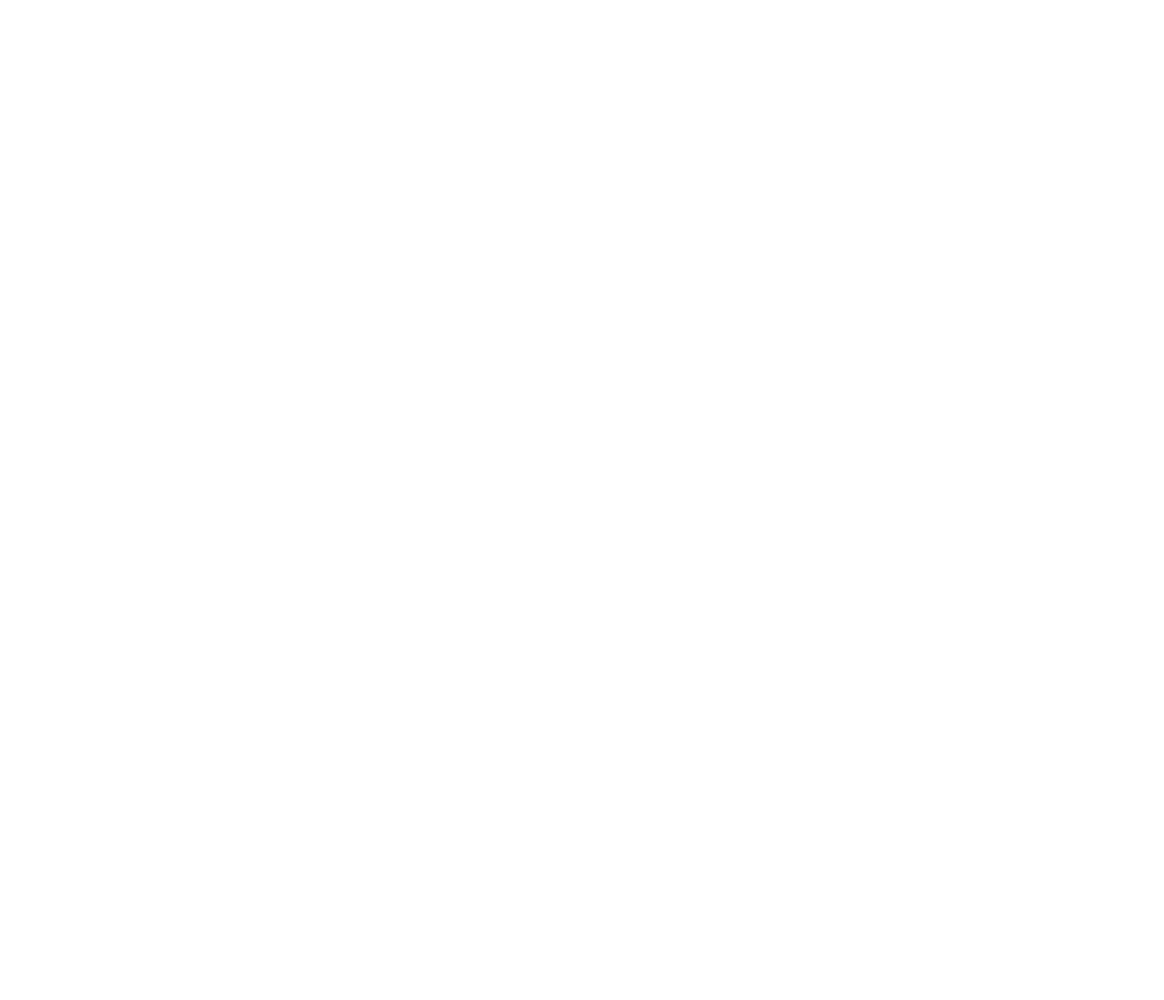
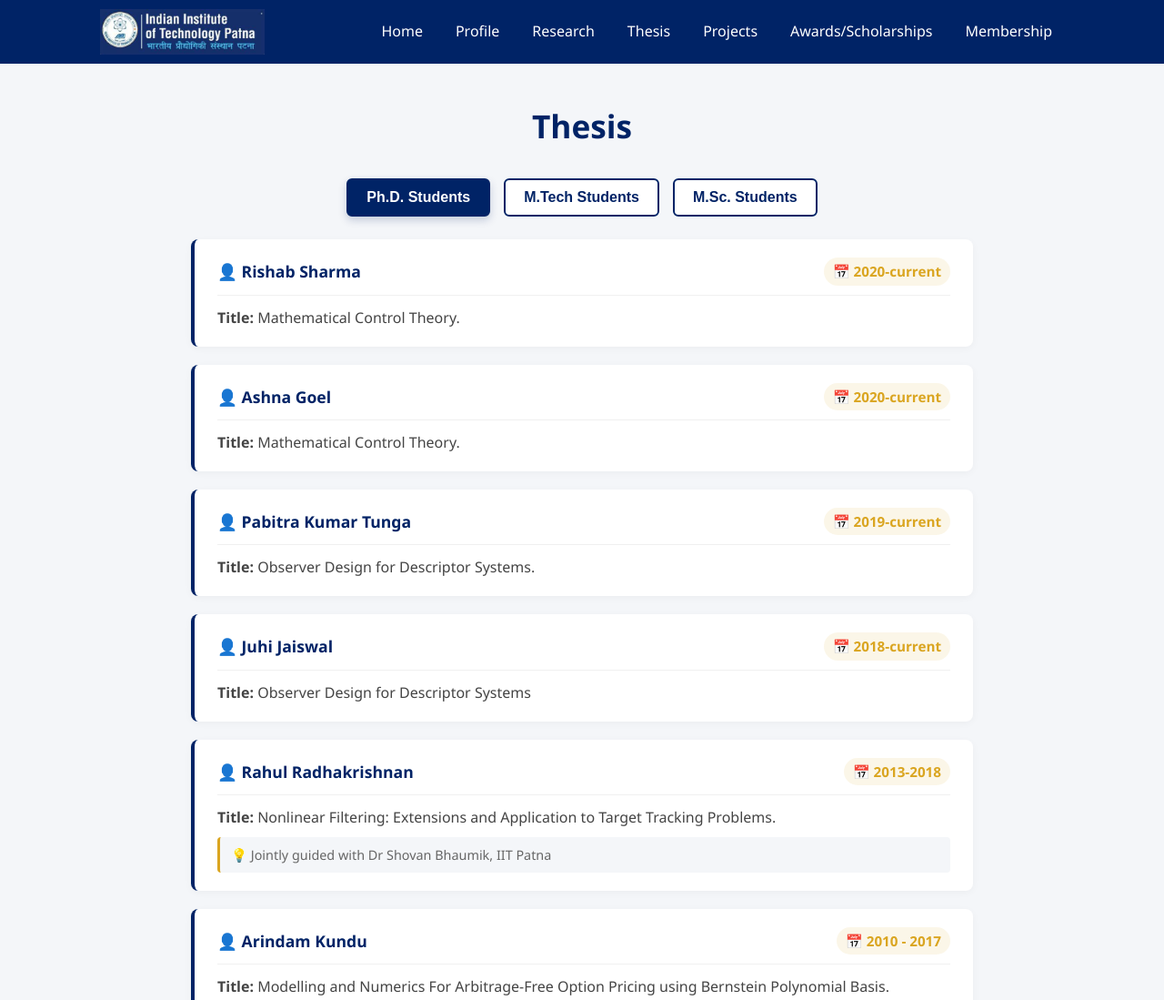
Before and after one commit to adityainputs/DEPLOYIITP, a plain HTML site: page thesis.html in a window 1280 px wide. Shown: the top 1099 px of the page at 91% size. Before the commit the page ends 800 px from the top, so only its background shows below. Drawn offline with Linux system fonts and the light colour scheme.

Commit message:
research page done

```diff
--- a/index.js
+++ b/index.js
@@ -1,12 +1,6 @@
-function toggleMenu() {
-    // Finds the navigation menu
-    const menu = document.getElementById('nav-menu');
-    // Toggles the 'active' class on and off
-    menu.classList.toggle('active');
-}
-
-//Reasearch
-
+// ==========================================
+// 1. DATA REPOSITORIES (Frozen for performance)
+// ==========================================
 
 const researchData = {
     publications: [
@@ -39,11 +33,10 @@
         "N.K. Tomar and N. Sukavanam, Exact Controllability of Semilinear Thermoelastic System with Control Solely in Thermal Equation, Numerical Functional Analysis and Optimization, vol. 29(9-10), 2008, pp. 1171-1179.",
         "N. Sukavanam and N.K. Tomar, Approximate Controllability of semilinear delay control systems, Nonlinear Functional Analysis and Application, vol. 12(1), 2007, pp. 53-59."
     ],
-
     conferences: [
-        "J. Jaiswal, M.K. Gupta, and N.K. Tomar. On Functional Observers for Descriptor Systems. In: Proceedings of American Control Conference 2021 (ACC 2021) (Accepted), IEEE, 2021.",
-        "M.K. Gupta, N.K. Tomar, D. Sharma, and J. Jaiswal. PD observer design for Descriptor Systems with Unknown Inputs. In: Proceedings of 5th IEEE Conference on Recent Advances and Innovations in Engineering (ICRAIE 2020) (Accepted), IEEE, 2020.",
-        "R. Radhakrishnan, S. Bhaumik, and N.K. Tomar. Continuous-Discrete Quadrature Filters for Intercepting a Ballistic Target on Reentry using Seeker Measurements. In: Proceedings of Third IFAC International Conference on Advances in Control and Optimization of Dynamical Systems (ACODS 2018), IFAC-PapersOnLine Journal, Elsevier, vol. 51(1), 2018, pp. 383-388.",
+        "J. Jaiswal, M.K. Gupta, and N.K. Tomar. On Functional Observers for Descriptor Systems. In: Proceedings of American Control Conference 2021 (ACC 2021) (Accepted), IEEE, 2021.(Place of Conference: New Orleans, Louisiana, USA during May 26-28,2021)",
+        "M.K. Gupta, N.K. Tomar, D. Sharma, and J. Jaiswal. PD observer design for Descriptor Systems with Unknown Inputs. In: Proceedings of 5th IEEE Conference on Recent Advances and Innovations in Engineering (ICRAIE 2020) (Accepted), IEEE, 2020.(Place of Conference: Poornima College of Engineering, Rajasthan, India during Dec1-3, 2020)",
+        "R. Radhakrishnan, S. Bhaumik, and N.K. Tomar. Continuous-Discrete Quadrature Filters for Intercepting a Ballistic Target on Reentry using Seeker Measurements. In: Proceedings of Third IFAC International Conference on Advances in Control and Optimization of Dynamical Systems (ACODS 2018), IFAC-PapersOnLine Journal, Elsevier, vol. 51(1), 2018, pp. 383-388.(Place of Conference: Dr. APJ Abdul Kalam MissileComplex, Hyderabad, India during Feb 18 - 22, 2018)",
         "R. Radhakrishnan, S. Bhaumik, and N.K. Tomar. Continuous-discrete shifted Rayleigh filter for underwater passive bearings-only target tracking. In: Proceedings of the AsianControl Conference (ASCC-2017) IEEE, 2017. (Place of Conference: Gold Coast ConventionCentre, Australia during Dec 17 - 20, 2017). DOI: 10.1109/ASCC.2017.8287272",
         "S. Chandra, M.K. Gupta, and N.K. Tomar. Observer Design Approach to Synchronize Lorenz Chaotic Systems for Secure Communication. In: Proceedings of the International Conference on Computational Modellimg and Simulation, 2017. (Place of Conference:University of Colombo, Sri Lanka during May 17 - 19, 2017)",
         "R. Radhakrishnan, M. Saha, S. Bhaumik, and N.K. Tomar. Ballistic target tracking and its interception using suboptimal filters on reentry. In: Proceedings of the Sixth Inter-national Symposium on Embedded Computing and System Design (ISED-2016) IEEE,2016. (Place of Conference: Indian Institute of Technology, Patna Bihta, India duringDec 15 - 17, 2016) DOI:10.1109/ISED.2016.7977096",
@@ -58,7 +51,6 @@
         "M.K. Gupta, N.K. Tomar and S. Bhaumik. On Observability of Irregular Descriptor Systems. In: Advances in Control and Optimization of Dynamical Systems (ACODS 2014), IFAC, vol. 3(1), 2014, PP. 376-379. (Place of Conference: IIT Kanpur, Kanpur, India during March 13 - 15, 2014).",
         "N.K. Tomar and N. Sukavanam. Exact Controllability of Semilinear Thermoelastic System with Control and non-linearity in Thermal Component Only. In: ICIAM07, PAMM, vol. 7(1), 2008, pp. 2030039 - 2030040. (Place of Conference: ETH Zurich and University of Zurich, Switzerland during July 16 - 20, 2007)."
     ],
-
     workshops: [
         "Workshop on Scientific Computing, Indian Institute of Technology Patna, Aug 02-03, 2012.",
         "Tutorial Series on algorithms and mathematical techniques used in simulation and verification tools for Integrated Circuits, Indian Institute of Technology Patna, India, Aug-Sep, 2012.",
@@ -70,31 +62,114 @@
     ]
 };
 
-// UI Controller to populate lists and switch tabs smoothly
+const thesisData = {
+    phd: [
+        { name: "Rishab Sharma", title: "Mathematical Control Theory.", year: "2020-current", meta: "" },
+        { name: "Ashna Goel", title: "Mathematical Control Theory.", year: "2020-current", meta: "" },
+        { name: "Pabitra Kumar Tunga", title: "Observer Design for Descriptor Systems.", year: "2019-current", meta: "" },
+        { name: "Juhi Jaiswal", title: "Observer Design for Descriptor Systems", year: "2018-current", meta: "" },
+        { name: "Rahul Radhakrishnan", title: "Nonlinear Filtering: Extensions and Application to Target Tracking Problems.", year: "2013-2018", meta: "Jointly guided with Dr Shovan Bhaumik, IIT Patna" },
+        { name: "Arindam Kundu", title: "Modelling and Numerics For Arbitrage-Free Option Pricing using Bernstein Polynomial Basis.", year: "2010 - 2017", meta: "Jointly guided with Dr Summit Kumar, IIM Udaipur" },
+        { name: "Mahendra Kumar Gupta", title: "Observer Design for Irregular Descriptor Systems.", year: "2012-2016", meta: "Jointly guided with Dr Shovan Bhaumik, IIT Patna" },
+        { name: "Suman Kumar", title: "Controllability Analysis for Infinite-Dimensional Semilinear Systems.", year: "2010-2016", meta: "" },
+        { name: "Vikas Kumar Mishra", title: "Controllability and Feedback Control Problems for Linear Time-Invariant Descriptor Systems.", year: "2011-2016", meta: "" }
+    ],
+    mtech: [
+        { name: "Ramen Ghosh", title: "Study of Wong Sequences for Solution of Differential Algebraic Equations.", year: "2016-2017", meta: "" },
+        { name: "Ujjwal Pratap", title: "Study of Model Order Reduction Techniques for Descriptor Systems.", year: "2016-2017", meta: "" },
+        { name: "Sonam Chandra", title: "Implementation of Descriptor Observer Design Approach to Synchronize Chaotic Systems for Secure Communication.", year: "2014-2015", meta: "" }
+    ],
+    msc: [
+        { name: "Ankita Yadav", title: "", year: "2020-2021", meta: "" },
+        { name: "Suman Kumari, Rani Kumari, Vaishaly Verma, Shivam Middha", title: "", year: "2017-2018", meta: "" }
+    ]
+};
+
+// Freeze datasets in memory to optimize browser engine execution speeds
+Object.freeze(researchData);
+Object.freeze(thesisData);
+
+// ==========================================
+// 2. CORE INTERFACE FUNCTIONS
+// ==========================================
+
+// Lightweight navigation toggle
+function toggleMenu() {
+    const menu = document.getElementById('nav-menu');
+    if (menu) menu.classList.toggle('active');
+}
+
+// Optimized Dashboard Renderer utilizing DocumentFragments
+function renderDashboardList(targetId, dataArray, cardGeneratorFn) {
+    const container = document.getElementById(targetId);
+    if (!container) return;
+
+    // Use DocumentFragment to batch DOM injections into a single reflow paint
+    const fragment = document.createDocumentFragment();
+
+    dataArray.forEach(item => {
+        fragment.appendChild(cardGeneratorFn(item));
+    });
+
+    container.innerHTML = "";
+    container.appendChild(fragment);
+}
+
+// Optimized tab visual state updater
+function updateActiveTabStyle(activeToken) {
+    const buttons = document.querySelectorAll(".tab-btn");
+    buttons.forEach(btn => {
+        const clickAttr = btn.getAttribute("onclick") || "";
+        btn.classList.toggle("active", clickAttr.includes(activeToken));
+    });
+}
+
+// ==========================================
+// 3. EVENT BUSINESS LOGIC CONTROLLERS
+// ==========================================
+
 function switchTab(category) {
-    const listContainer = document.getElementById("research-list");
-    if (!listContainer) return; // Prevent errors if executing script on home or profile page
-
-    // Reset list HTML contents completely
-    listContainer.innerHTML = "";
-
-    // Generate inner list fragments cleanly
-    researchData[category].forEach(itemText => {
+    renderDashboardList("research-list", researchData[category], itemText => {
         const li = document.createElement("li");
         li.innerHTML = itemText;
-        listContainer.appendChild(li);
+        return li;
     });
-
-    // Toggle styling states on tab buttons
-    const buttons = document.querySelectorAll(".tab-btn");
-    buttons.forEach(btn => btn.classList.remove("active"));
-
-    // Set target button to active state natively matching event click parameters
-    const clickedBtn = Array.from(buttons).find(btn => btn.getAttribute("onclick").includes(category));
-    if (clickedBtn) clickedBtn.classList.add("active");
+    updateActiveTabStyle(category);
 }
 
-// Initial invocation after resource rendering complete to default populate first tab view
+function switchThesisTab(level) {
+    renderDashboardList("thesis-container", thesisData[level], student => {
+        const card = document.createElement("div");
+        card.className = "sc"; // Student Card
+
+        const metaHTML = student.meta ? `<div class="sc-meta">💡 ${student.meta}</div>` : "";
+        // CONDITION CHECK: Only build the title element if student.title is not empty
+        const titleHTML = student.title ? `<div class="sc-title"><strong>Title:</strong> ${student.title}</div>` : "";
+
+        card.innerHTML = `
+            <div class="sc-header">
+                <span class="sc-name">👤 ${student.name}</span>
+                <span class="sc-year">📅 ${student.year}</span>
+            </div>
+            ${titleHTML}
+            ${metaHTML}
+        `;
+        return card;
+    });
+    updateActiveTabStyle(level);
+}
+
+// ==========================================
+// 4. ROUTER RUNTIME INITIALIZATION
+// ==========================================
+
+// Global invocation binder layout listener
 document.addEventListener("DOMContentLoaded", () => {
-    switchTab("publications");
+    // Detect page context natively based on anchor presence
+    if (document.getElementById("research-list")) {
+        switchTab("publications");
+    }
+    if (document.getElementById("thesis-container")) {
+        switchThesisTab("phd");
+    }
 });
--- a/style1.css
+++ b/style1.css
@@ -407,3 +407,79 @@
     border-color: var(--primary-navy);
     box-shadow: 0 4px 10px rgba(0, 35, 102, 0.2);
 }
+
+/* === DYNAMIC PUBLICATION LINK STYLES === */
+.paper-link {
+    color: #0044cc; /* Rich professional blue for readability */
+    text-decoration: none;
+    font-weight: 500;
+    transition: color 0.2s ease, text-decoration 0.2s ease;
+}
+
+.paper-link:hover {
+    color: var(--accent-gold);
+    text-decoration: underline; /* Clear visual feedback on hover */
+}
+
+
+
+/* THESIS */
+
+
+/* === STUDENT DASHBOARD CARD STYLES === */
+.sc {
+    background-color: var(--text-light);
+    padding: 20px 25px;
+    margin-bottom: 20px;
+    border-radius: 8px;
+    box-shadow: 0 2px 8px rgba(0,0,0,0.04);
+    border-left: 4px solid var(--primary-navy);
+    transition: transform 0.2s ease, box-shadow 0.2s ease;
+}
+
+.sc:hover {
+    transform: translateX(4px); /* Clean, modern sideways slide action on focus */
+    box-shadow: 0 4px 12px rgba(0,0,0,0.08);
+}
+
+.sc-header {
+    display: flex;
+    justify-content: space-between;
+    align-items: center;
+    border-bottom: 1px solid #f0f0f0;
+    padding-bottom: 10px;
+    margin-bottom: 12px;
+    flex-wrap: wrap;
+    gap: 10px;
+}
+
+.sc-name {
+    font-weight: 600;
+    color: var(--primary-navy);
+    font-size: 1.1rem;
+}
+
+.sc-year {
+    color: var(--accent-gold);
+    font-weight: bold;
+    font-size: 0.95rem;
+    background-color: rgba(218, 165, 32, 0.1);
+    padding: 3px 10px;
+    border-radius: 20px;
+}
+
+.sc-title {
+    color: #444;
+    font-size: 1rem;
+    line-height: 1.5;
+}
+
+.sc-meta {
+    margin-top: 10px;
+    font-size: 0.9rem;
+    color: #666;
+    background-color: var(--bg-light);
+    padding: 8px 12px;
+    border-radius: 4px;
+    border-left: 3px solid var(--accent-gold);
+}
--- a/thesis.html
+++ b/thesis.html
@@ -0,0 +1,63 @@
+<!DOCTYPE html>
+<html lang="en">
+<head>
+    <meta charset="UTF-8">
+    <meta name="viewport" content="width=device-width, initial-scale=1.0">
+    <title>Thesis Supervision - Dr. Nutan Kumar Tomar</title>
+    <link rel="stylesheet" href="style1.css">
+</head>
+<body>
+
+
+<header>
+        <div class="header-container">
+            <img src="IITP1.jpg" alt="IIT Patna Logo" class="logo">
+            <button class="menu-toggle" onclick="toggleMenu()">☰</button>
+            <nav id="nav-menu">
+                <ul>
+                    <li><a href="index.html">Home</a></li>
+                    <li><a href="profile.html" target="_blank">Profile</a></li>
+                    <li><a href="research.html" target="_blank">Research</a></li>
+                    <li><a href="thesis.html" target="_blank">Thesis</a></li>
+                    <li><a href="projects.html" target="_blank">Projects</a></li>
+                    <li><a href="awards.html" target="_blank">Awards/Scholarships</a></li>
+                    <li><a href="memberships.html" target="_blank">Membership</a></li>
+                </ul>
+            </nav>
+        </div>
+    </header>
+    <main class="pp">
+        <h1 class="pt">Thesis</h1>
+
+        <!-- Custom Tab Navigation -->
+        <div class="tabs-container">
+            <button class="tab-btn active" onclick="switchThesisTab('phd')">Ph.D. Students</button>
+            <button class="tab-btn" onclick="switchThesisTab('mtech')">M.Tech Students</button>
+            <button class="tab-btn" onclick="switchThesisTab('msc')">M.Sc. Students</button>
+        </div>
+
+        <!-- Dynamic Content Mount Target -->
+        <div id="thesis-container">
+            <!-- JavaScript will inject cards dynamically here -->
+        </div>
+    </main>
+
+         <footer>
+        <div class="footer-content">
+            <div id="contact">
+                <h3>N.K. TOMAR</h3>
+                <p>Department of Mathematics<br>Indian Institute of Technology Patna</p>
+                <p>Bihta-801106, Patna, Bihar (India)</p>
+                <p>✉ nktomar[@]iitp.ac.in, chinidma[@]gmail.com</p>
+                <p>📞 +91-(0)-94708 36610, +91-(0)-6115-233-021</p>
+            </div>
+        </div>
+        <div class="footer-bottom">
+            <p>&copy; 2026 All rights reserved.</p>
+        </div>
+    </footer>
+
+
+    <script src="index.js"></script>
+</body>
+</html>
```
